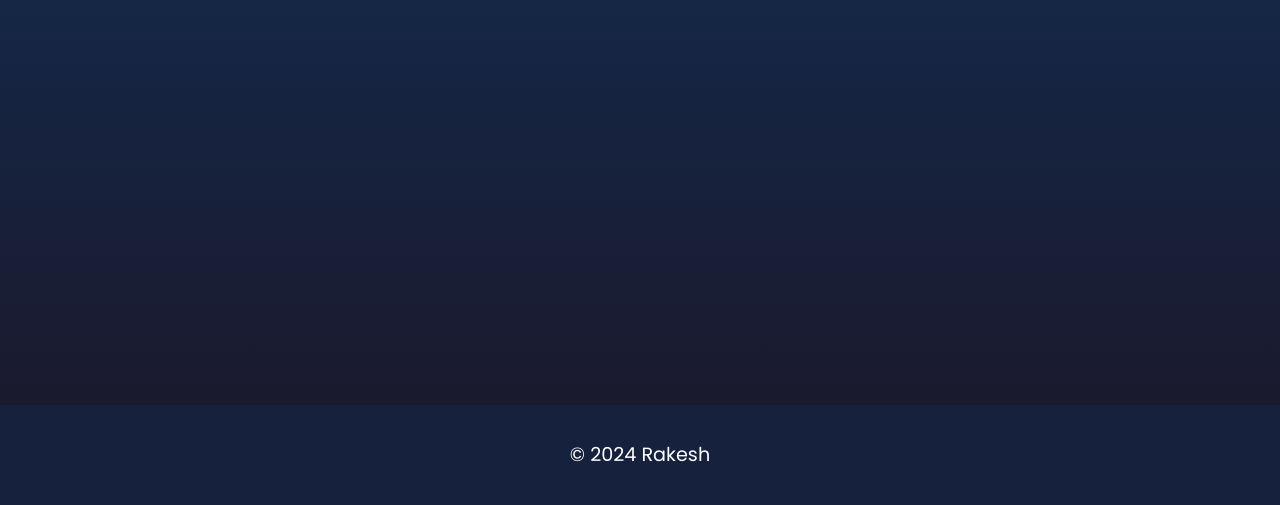
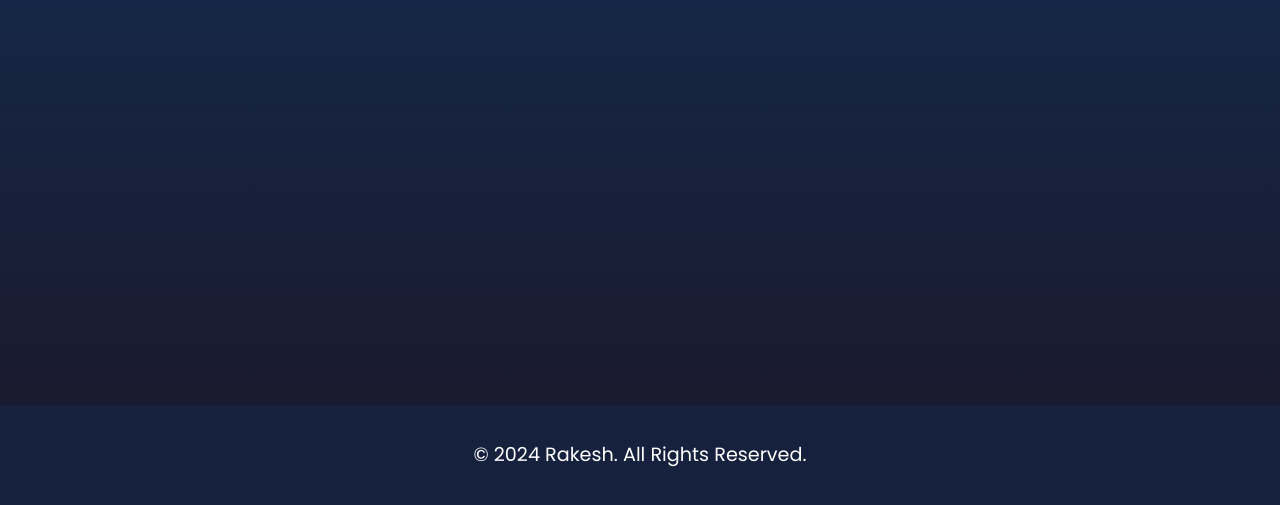
Before and after one commit to Rakesh032004/Digital-Portfolio, a plain HTML site: page index.html in a window 1280 px wide. Shown: the part 523-1028 px from the top of the page. Drawn offline with Linux system fonts and the light colour scheme.

Commit message:
updated footer section of home page

```diff
--- a/index.html
+++ b/index.html
@@ -227,7 +227,7 @@
     </div>
   </header>
   <footer>
-    <p>&copy; 2024 Rakesh </p>
+    <p>&copy; 2024 Rakesh. All Rights Reserved.</p>
   </footer>
 </body>
 </html>
```
